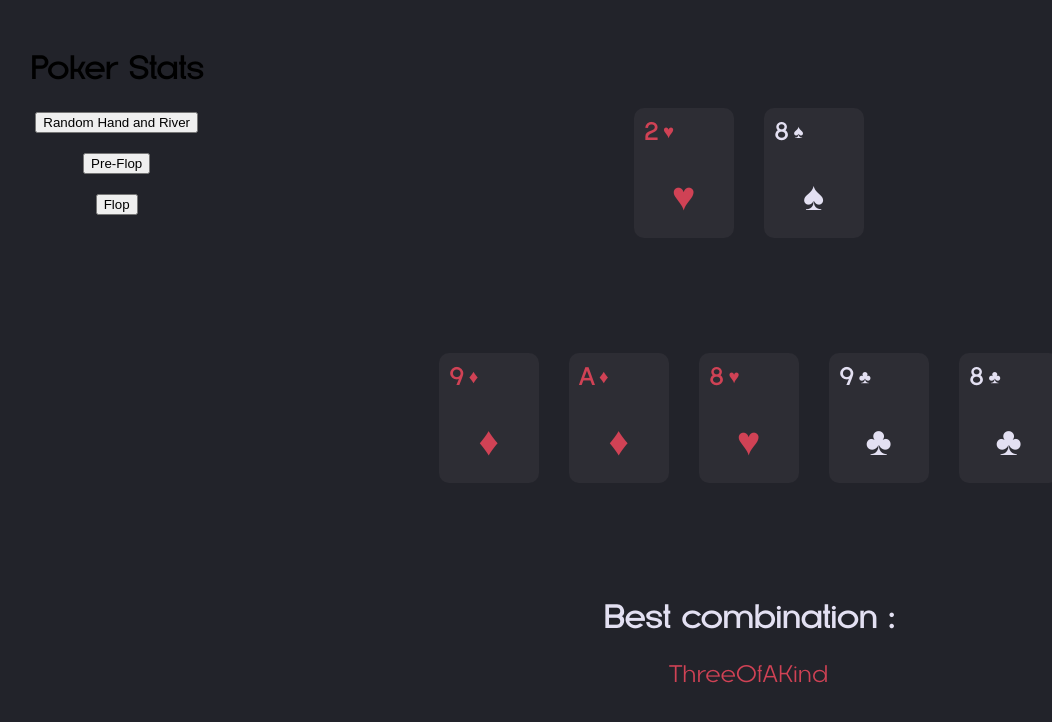
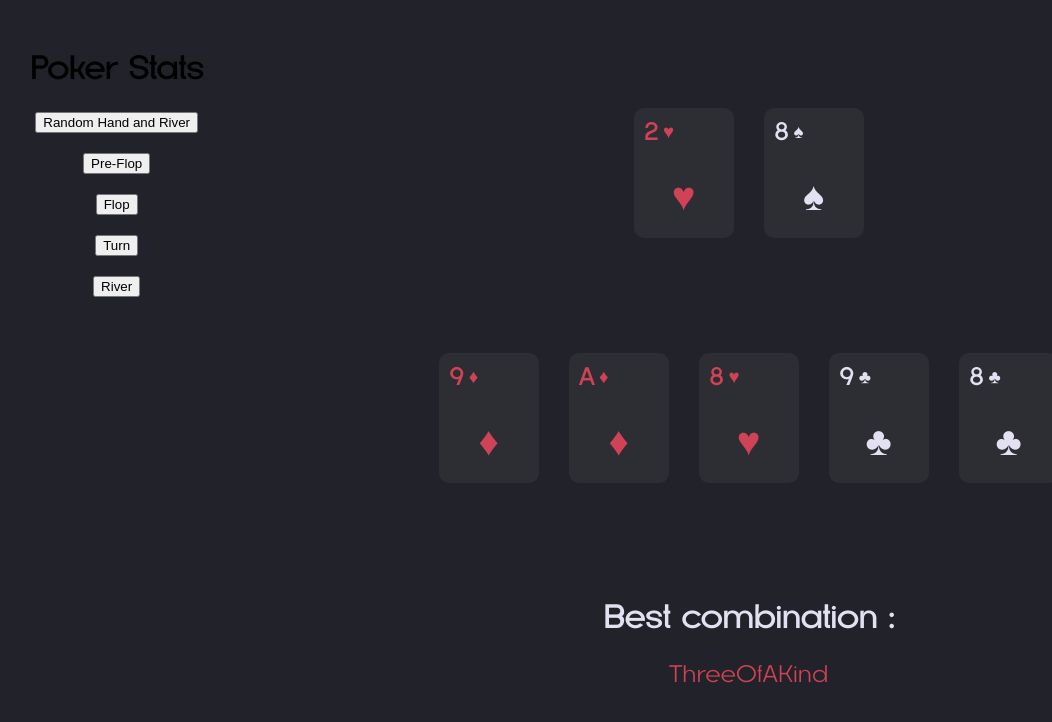
Before and after one commit to MonKeySVG/poker-basic, an Angular app: page / in a window 1280 px wide. Shown: the top 722 px of the page, without its empty margins (102-1154 px from the left). Built offline with nearby package versions, Linux system fonts and the light colour scheme.

Commit message:
Ajouts des boutons turn et river

```diff
--- a/src/app/calculator/calculator.component.html
+++ b/src/app/calculator/calculator.component.html
@@ -20,6 +20,14 @@
 
       <div class="block">
         <button (click)="flop()">Flop</button>
+      </div>
+
+      <div class="block">
+        <button (click)="turn()">Turn</button>
+      </div>
+
+      <div class="block">
+        <button (click)="riverCard()">River</button>
       </div>
     </div>
 
--- a/src/app/calculator/calculator.component.ts
+++ b/src/app/calculator/calculator.component.ts
@@ -68,6 +68,40 @@ export class CalculatorComponent {
     this.rankString = HandRank[this.evaluateHand(this.hand, this.river).handRank];
   }
 
+  turn(): void {
+    if (this.river.length > 3) {
+      if (this.river.length === 4) {
+        let poppedCard = this.river.pop();
+        if (poppedCard) {
+          this.deck.deck.push(poppedCard);
+        }
+      } else {
+        let poppedCard1 = this.river.pop();
+        let poppedCard2 = this.river.pop();
+        if (poppedCard1) {
+          this.deck.deck.push(poppedCard1);
+        }
+        if (poppedCard2) {
+          this.deck.deck.push(poppedCard2);
+        }
+      }
+
+    }
+    this.addCardToRiver(this.deck.deck);
+    this.rankString = HandRank[this.evaluateHand(this.hand, this.river).handRank];
+  }
+
+  riverCard(): void {
+    if (this.river.length > 4) {
+      let poppedCard = this.river.pop();
+      if (poppedCard) {
+        this.deck.deck.push(poppedCard);
+      }
+    }
+    this.addCardToRiver(this.deck.deck);
+    this.rankString = HandRank[this.evaluateHand(this.hand, this.river).handRank];
+  }
+
 
   randomHandAndRiver(): void {
     this.randomizeDeck();
@@ -117,6 +151,12 @@ export class CalculatorComponent {
     }
 
     this.river = river;
+  }
+
+  addCardToRiver(deck: CardComponent[]): void {
+    let randomIndex = Math.floor(Math.random() * deck.length);
+    this.river.push(deck[randomIndex]);
+    deck.splice(randomIndex, 1);
   }
 
   rankToNumber(rank: Rank): number {
```
